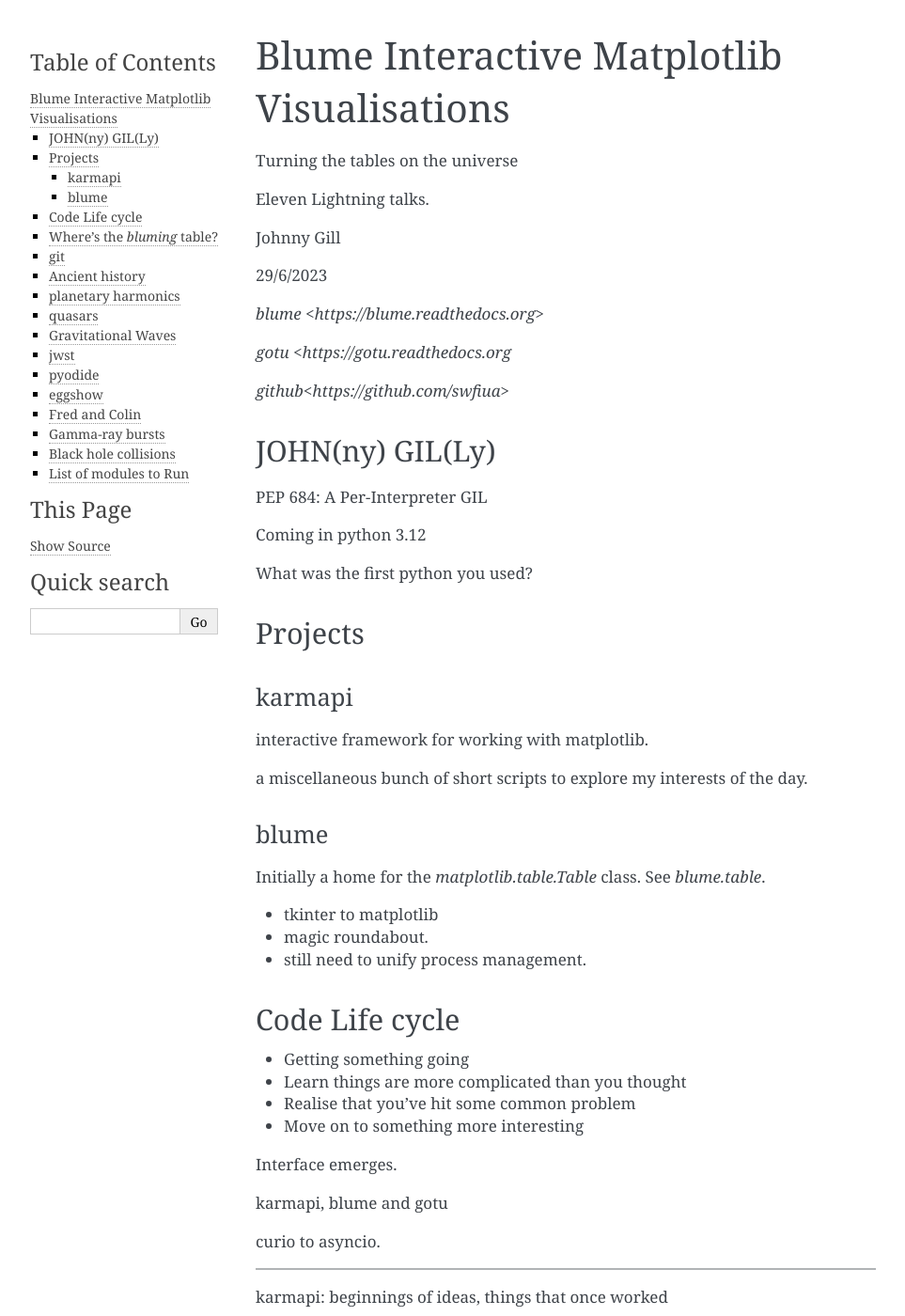
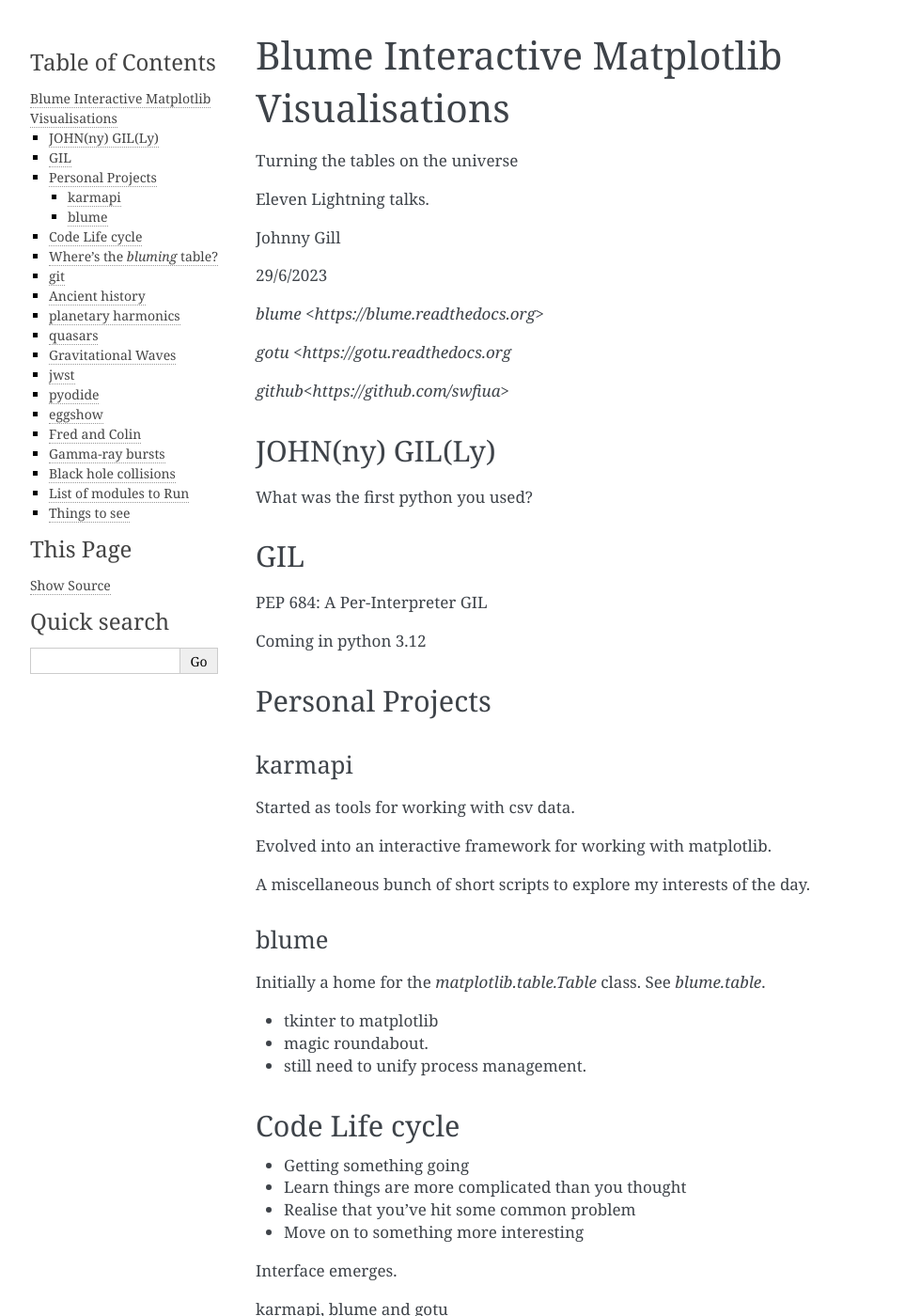
Before and after one commit to swfiua/gotu, a Sphinx documentation site: the page built from docs/tttotu.rst, in a window 1280 px wide and 1400 px high. Shown: the whole window at 94% size, without its empty margins (148-1111 px from the left). Built offline with Sphinx 7.4.7, drawn with Linux system fonts in a browser that asks for light colours; formulas are drawn with MathJax 3; some of the changed text lies outside the part shown.

Commit message:
tttotu work in progress

```diff
--- a/docs/tttotu.rst
+++ b/docs/tttotu.rst
@@ -20,24 +20,31 @@ Johnny Gill
 JOHN(ny) GIL(Ly)
 ================
 
+
+What was the first python you used?
+
+GIL
+===
+
 PEP 684: A Per-Interpreter GIL
 
 Coming in python 3.12
 
-What was the first python you used?
 
-
-
-Projects
+Personal Projects
 ========
 
 karmapi
 -------
 
-interactive framework for working with matplotlib.
+Started as tools for working with csv data.
 
-a miscellaneous bunch of short scripts to explore my interests of the
+Evolved into an interactive framework for working with matplotlib.
+
+A miscellaneous bunch of short scripts to explore my interests of the
 day.
+
+
 
 blume
 -----
@@ -59,7 +66,6 @@ Code Life cycle
 * Move on to something more interesting
 
 Interface emerges.
-
 
 karmapi, blume and gotu
 
@@ -131,7 +137,6 @@ eggshow
 
 talking to the AI.
 
-
 blume.gaia
 
 gotu.planets
@@ -161,3 +166,12 @@ List of modules to Run
 
 blume.examples.table_demo
 blume.examples.chess_table
+
+Things to see
+=============
+
+gotu.event
+
+someone has already done it.
+
+astropy.coordinates
```
Also changed, not shown: 3 other files.
